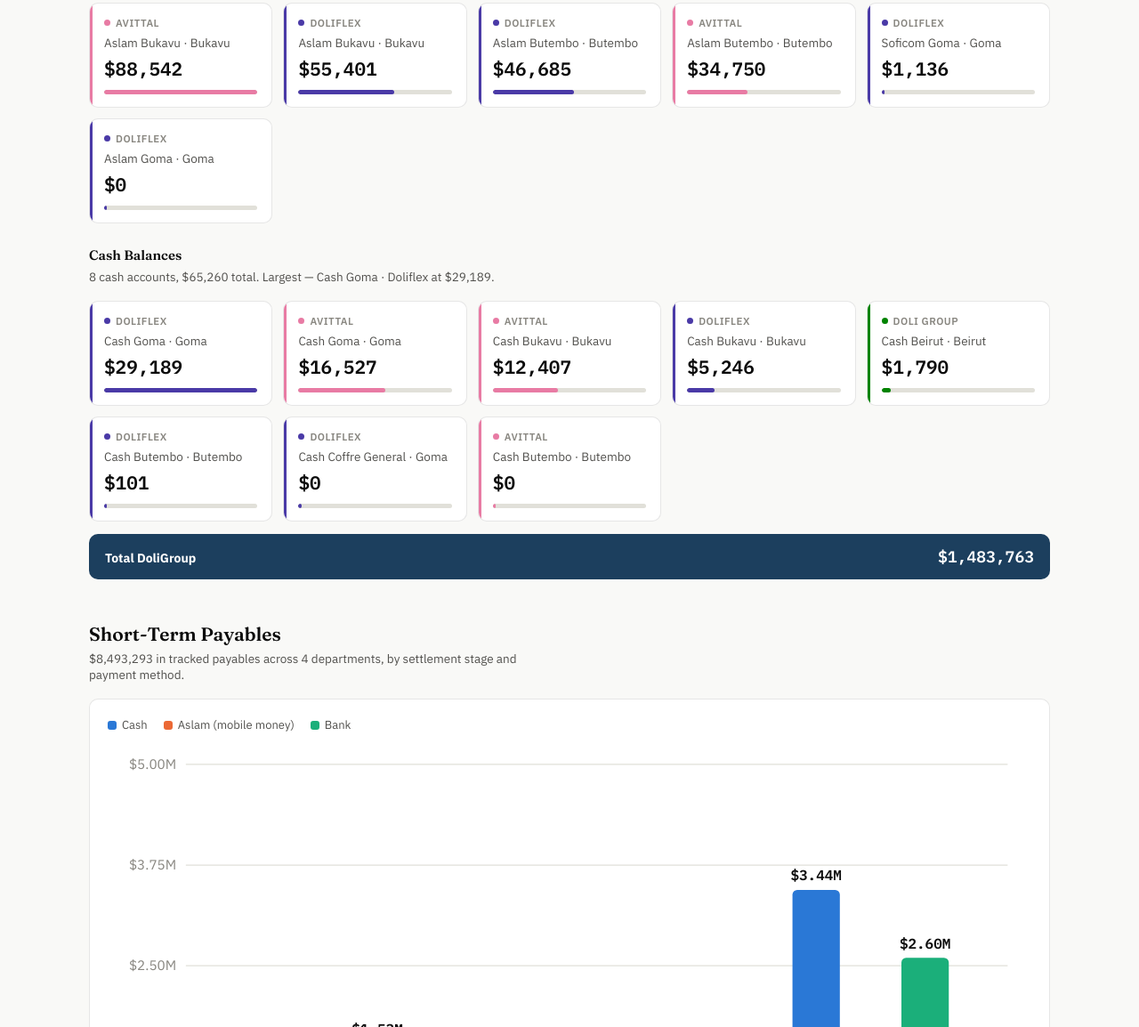
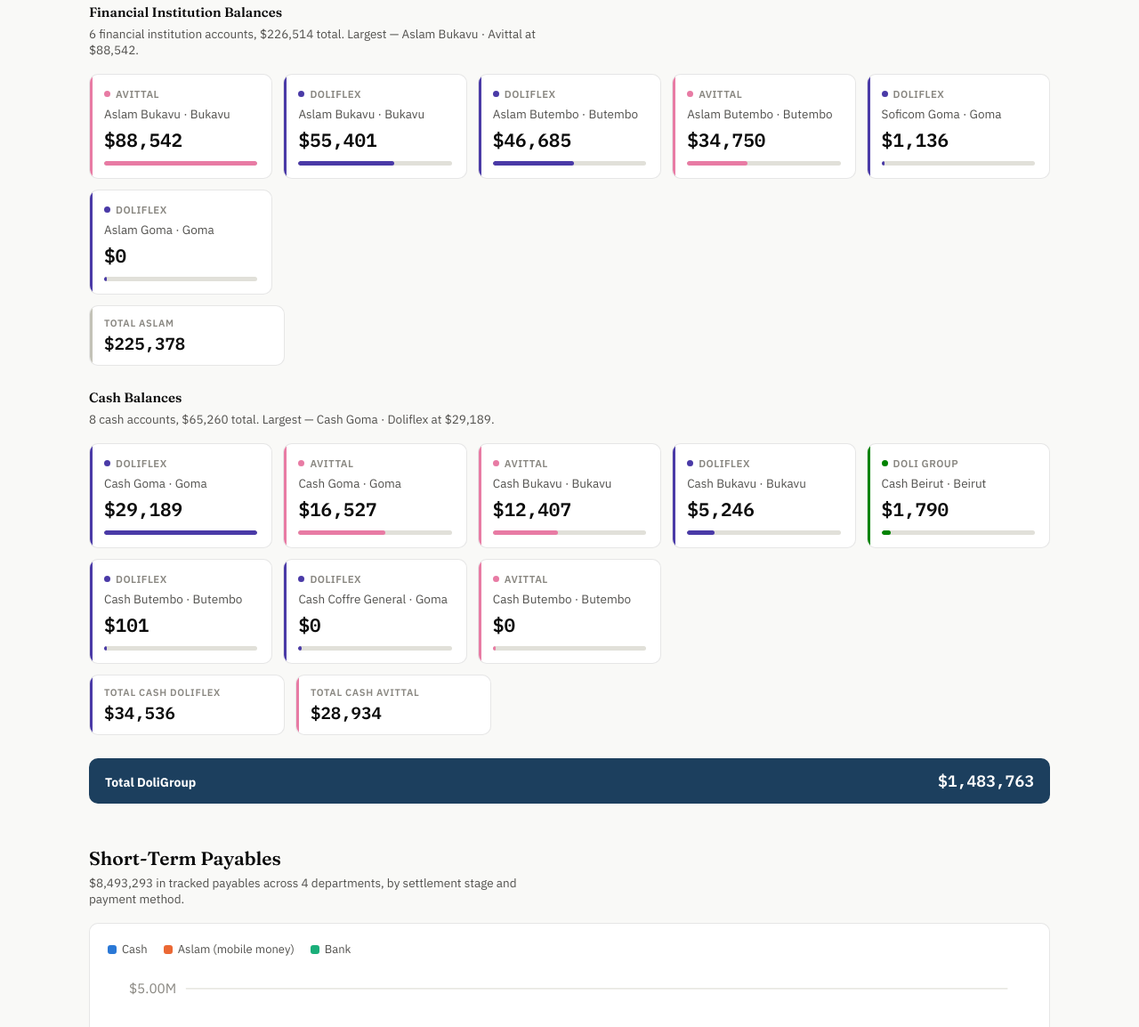
Before and after one commit to alisleiman90/doligroup-cash-dashboard, a plain HTML site: page index.html in a window 1280 px wide. Shown: the part 975-2129 px from the top of the page at 89% size. Drawn offline with Linux system fonts and the light colour scheme.

Commit message:
Add Total Banks, Total Aslam, and per-entity Cash subtotal boxes

```diff
--- a/index.html
+++ b/index.html
@@ -165,6 +165,16 @@
   .bcard .mini-track { height: 5px; background: var(--grid); border-radius: 3px; margin-top: 10px; overflow: hidden; }
   .bcard .mini-fill { height: 100%; border-radius: 3px; background: var(--card-accent, var(--baseline)); }
 
+  .stat-row { display: flex; flex-wrap: wrap; gap: 12px; margin: 12px 0 26px; }
+  .stat-box {
+    flex: 0 1 220px; background: var(--surface-raised); border: 1px solid var(--border); border-radius: 10px;
+    padding: 12px 16px; position: relative; overflow: hidden;
+  }
+  .stat-box::before { content:""; position:absolute; left:0; top:0; bottom:0; width:3px; background: var(--stat-accent, var(--baseline)); }
+  .stat-box .label { font-size: 11px; color: var(--ink-muted); text-transform: uppercase; letter-spacing: 0.06em; font-weight: 600; }
+  .stat-box .value { font-size: 19px; font-weight: 600; margin-top: 4px; font-family: "IBM Plex Mono", ui-monospace, monospace; font-variant-numeric: tabular-nums; }
+  .stat-box .value.negative { color: var(--negative); }
+
   .grand-strip {
     display: flex; justify-content: space-between; align-items: baseline; background: var(--accent);
     color: #fff; border-radius: 10px; padding: 14px 18px; margin-top: 14px; font-weight: 700;
@@ -216,7 +226,7 @@
         <span class="legend-item"><span class="swatch" style="background:var(--cat-magenta)"></span>Avittal</span>
         <span class="legend-item"><span class="swatch" style="background:var(--cat-green)"></span>Doli Group HQ</span>
       </div>
-      <span class="refresh-note">Auto-refreshed hourly · last pulled 11 Sep 2026 12:00 Beirut time</span>
+      <span class="refresh-note">Auto-refreshed hourly · last pulled 11 Sep 2026 13:00 Beirut time</span>
     </div>
   </header>
 
@@ -237,14 +247,24 @@
     <h3 style="font-size:15px;margin-bottom:6px;">Bank Balances</h3>
     <p class="block-note">6 bank accounts, $1,226,740 total. Largest — Equity Bank Rwanda Doliflex · Doliflex at $1,076,599.</p>
     <div class="card-grid" id="bank-card-grid"></div>
+    <div class="stat-row">
+      <div class="stat-box"><div class="label">Total Banks</div><div class="value">$1,226,739</div></div>
+    </div>
 
     <h3 style="font-size:15px;margin:26px 0 6px;">Financial Institution Balances</h3>
     <p class="block-note">6 financial institution accounts, $226,514 total. Largest — Aslam Bukavu · Avittal at $88,542.</p>
     <div class="card-grid" id="fi-card-grid"></div>
+    <div class="stat-row">
+      <div class="stat-box"><div class="label">Total Aslam</div><div class="value">$225,378</div></div>
+    </div>
 
     <h3 style="font-size:15px;margin:26px 0 6px;">Cash Balances</h3>
     <p class="block-note">8 cash accounts, $65,260 total. Largest — Cash Goma · Doliflex at $29,189.</p>
     <div class="card-grid" id="cash-card-grid"></div>
+    <div class="stat-row">
+      <div class="stat-box" style="--stat-accent:var(--cat-violet)"><div class="label">Total Cash Doliflex</div><div class="value">$34,536</div></div>
+      <div class="stat-box" style="--stat-accent:var(--cat-magenta)"><div class="label">Total Cash Avittal</div><div class="value">$28,934</div></div>
+    </div>
 
     <div class="grand-strip"><span>Total DoliGroup</span><span class="num">$1,483,763</span></div>
   </section>
```
